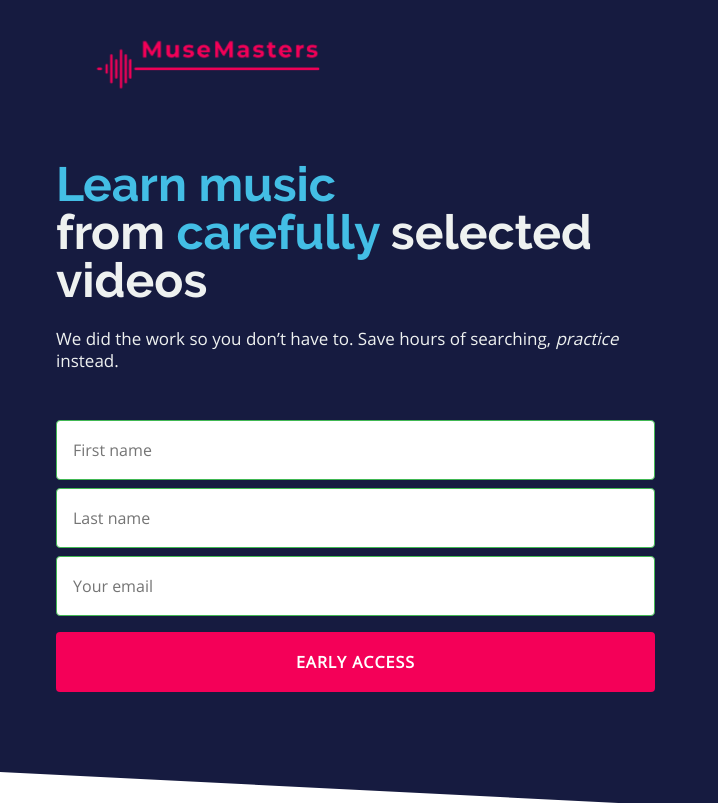
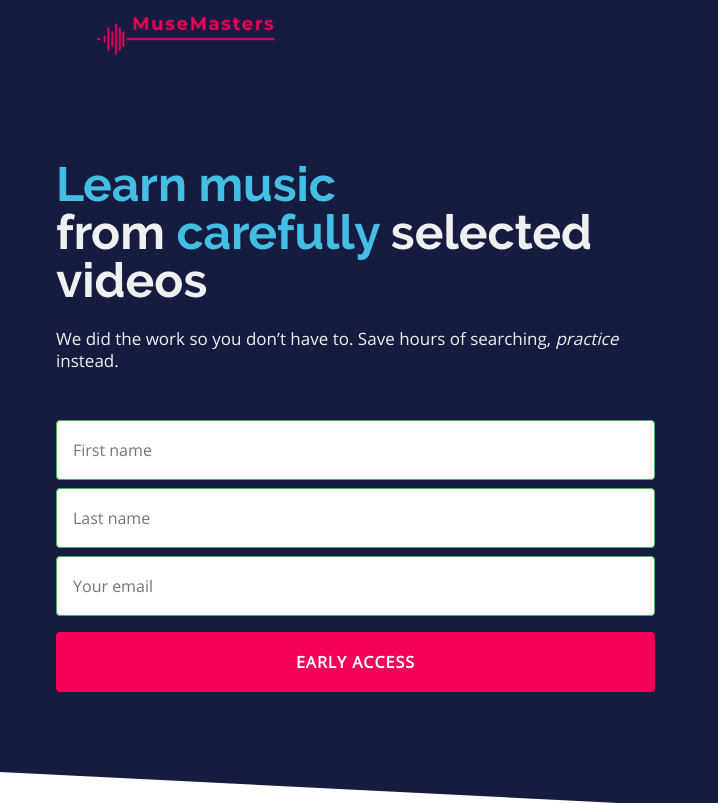
Before and after one commit to stanclarke-jr/mm-landing-page, a Gatsby site: page / in a window 1280 px wide. Shown: the top 803 px of the page, without its empty margins (0-718 px from the left). Built offline with nearby package versions, Linux system fonts and the light colour scheme; Gatsby itself is replaced by a stand-in of ours.

Commit message:
Made nav opaque. Decreased padding. Decreased logo size in header & footer

```diff
--- a/package.json
+++ b/package.json
@@ -7,7 +7,7 @@
   "dependencies": {
     "@videojs/themes": "^1.0.0",
     "gatsby": "^2.15.31",
-    "gatsby-cli": "^2.12.7",
+    "gatsby-cli": "^2.12.8",
     "gatsby-image": "^2.2.24",
     "gatsby-plugin-manifest": "^2.2.20",
     "gatsby-plugin-offline": "^3.0.12",
--- a/src/components/common/navigation/navigation.js
+++ b/src/components/common/navigation/navigation.js
@@ -75,8 +75,8 @@ export default class Navigation extends Component {
       <Nav {...this.props} scrolled={this.state.hasScrolled}>
         <StyledContainer>
           <Scrollspy offset={-64} item={["top"]} currentClassName="active">
-            <AnchorLink href="https://muzemasters.com" onClick={this.closeMobileMenu}>
-              <img src={logo} alt="Logo" width="225" height="50" />
+            <AnchorLink href="https://musemasters.org" onClick={this.closeMobileMenu}>
+              <img src={logo} alt="Logo" width="180" height="40" />
             </AnchorLink>
           </Scrollspy>
           <Mobile>
--- a/src/components/common/navigation/style.js
+++ b/src/components/common/navigation/style.js
@@ -3,13 +3,13 @@ import styled from "styled-components"
 import { Container } from "../../global"
 
 export const Nav = styled.nav`
-  padding: ${props => (props.scrolled ? `16px 0` : `24px 0`)};
+  padding: ${props => (props.scrolled ? `0` : `0`)};
   position: fixed;
   width: 100%;
   top: 0;
   z-index: 1000;
-  background: ${props => (props.scrolled ? `rgba(17, 21, 51, 0.9)` : null)};
-  transition: 0.4s cubic-bezier(0.2, 0.8, 0.2, 1);
+  background: ${props => (props.scrolled ? `rgb(17, 21, 51)` : null)};
+  transition: 0.3s cubic-bezier(0.2, 0.8, 0.2, 1);
 `
 
 export const StyledContainer = styled(Container)`
--- a/src/components/sections/footer.js
+++ b/src/components/sections/footer.js
@@ -45,7 +45,7 @@ const Footer = () => (
       </FooterColumn> */}
     </FooterColumnContainer>
     {/*     <BrandContainer>
-      <img src={logo} alt="Logo" width="225" height="50" />
+      <img src={logo} alt="Logo" width="180" height="40" />
     </BrandContainer> */}
   </FooterWrapper>
 )
```
Also changed, not shown: src/components/sections/header.js (line endings or trailing spaces), 1 other file.
